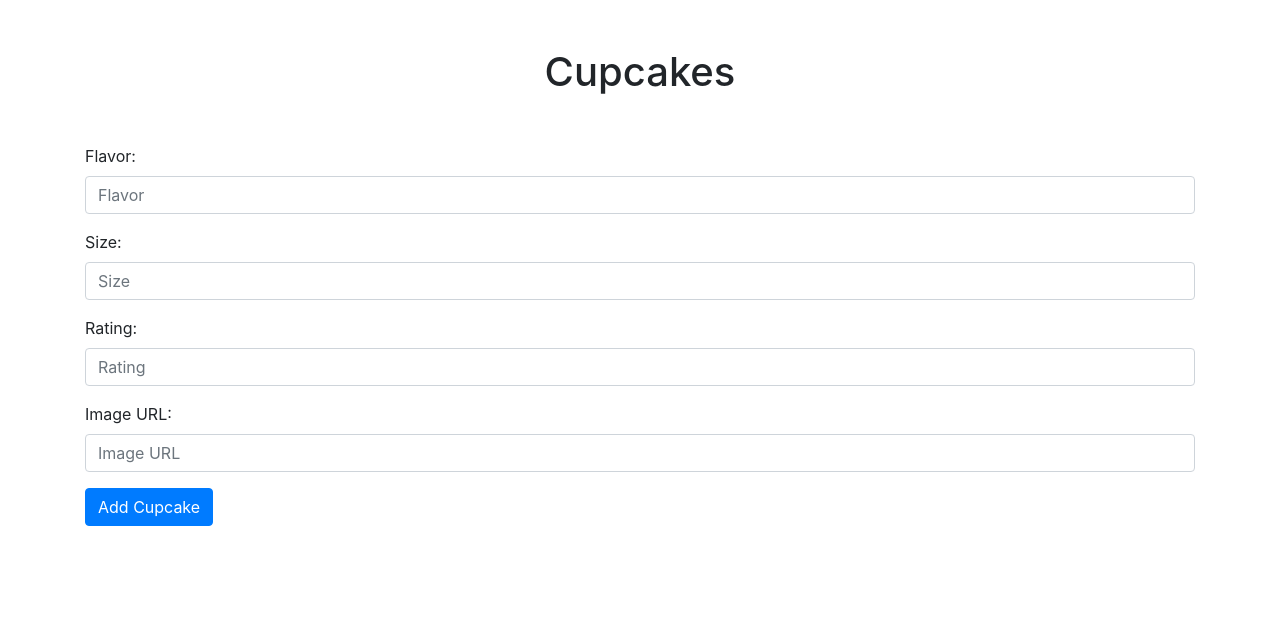
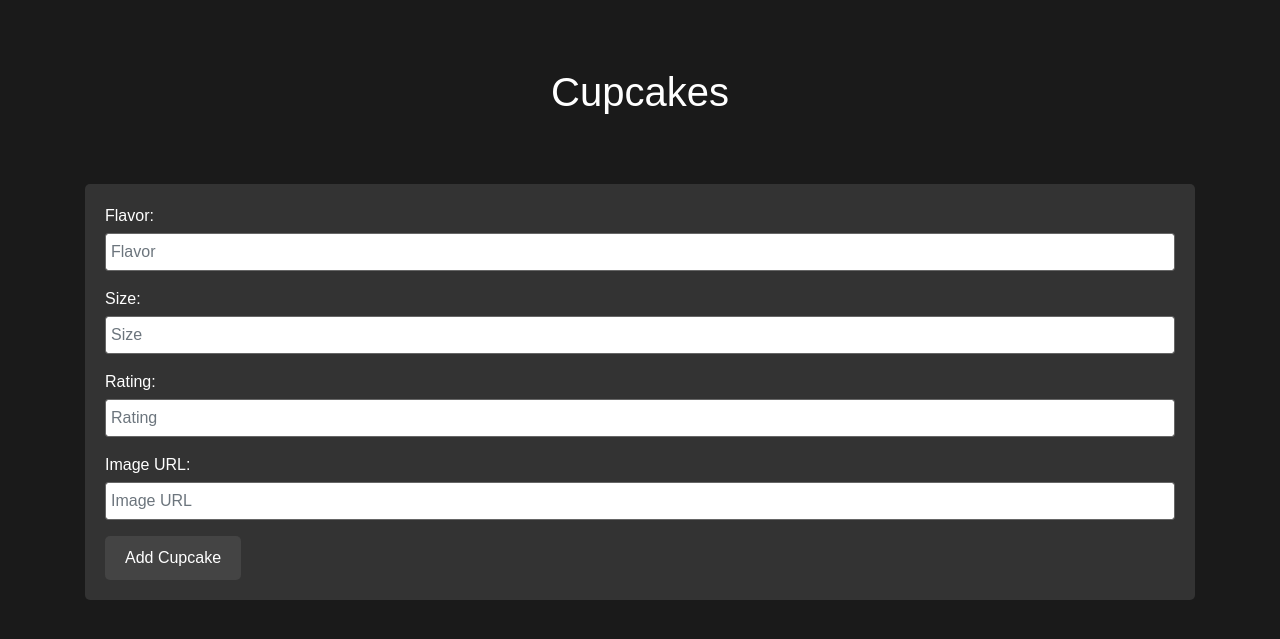
Before and after one commit to danielrhodes11/cupcakes-api, a Flask app: page / in a window 1280 px wide. Shown: the top 639 px of the page. Run offline with Flask 3, Linux system fonts and the light colour scheme; data that the repository does not hold is empty; some libraries are stand-ins or nearby versions.

Commit message:
added css stying, and completed project

```diff
--- a/static/app.js
+++ b/static/app.js
@@ -2,12 +2,20 @@ function fetchAndRenderCupcakes() {
     axios.get('/api/cupcakes')
         .then(response => {
             const cupcakes = response.data.cupcakes;
-            const cupcakeList = document.getElementById('cupcake-list');
+            const cupcakeList = document.getElementById('cupcakes-list');
             cupcakeList.innerHTML = '';
 
             cupcakes.forEach(cupcake => {
                 const listItem = document.createElement('li');
-                listItem.textContent = `${cupcake.flavor} - Size: ${cupcake.size}, Rating: ${cupcake.rating}`;
+                listItem.textContent = `Flavor: ${cupcake.flavor} - Size: ${cupcake.size}, Rating: ${cupcake.rating}`;
+
+                if (cupcake.image) {
+                    const image = document.createElement('img');
+                    image.src = cupcake.image;
+                    image.alt = `Image of ${cupcake.flavor} Cupcake`;
+                    listItem.appendChild(image);
+                }
+
                 cupcakeList.appendChild(listItem);
             });
         })
@@ -15,6 +23,7 @@ function fetchAndRenderCupcakes() {
             console.error('Error fetching cupcakes:', error);
         });
 }
+
 
 // Fetch cupcakes and render them when the page loads
 fetchAndRenderCupcakes();
@@ -33,7 +42,7 @@ document.getElementById('add-cupcake-form').addEventListener('submit', function
     axios.post('/api/cupcakes', formData)
         .then(response => {
             console.log('Cupcake added:', response.data.cupcake);
-            fetchAndRenderCupcakes(); // Fetch and render cupcakes after adding a new one
+            fetchAndRenderCupcakes();
         })
         .catch(error => {
             console.error('Error adding cupcake:', error);
--- /dev/null
+++ b/static/style.css
@@ -0,0 +1,71 @@
+
+/* styles.css */
+
+/* Body */
+body {
+    background-color: #1a1a1a;
+    color: #fff;
+    font-family: Arial, sans-serif;
+  }
+
+  /* Header */
+  h1 {
+    text-align: center;
+    padding: 20px;
+  }
+
+  /* Cupcakes List */
+  #cupcakes-list {
+    list-style: none;
+    padding: 0;
+  }
+
+  #cupcakes-list li {
+    margin-bottom: 10px;
+    padding: 10px;
+    background-color: #333;
+    border-radius: 5px;
+    display: flex;
+    align-items: center;
+  }
+
+  #cupcakes-list img {
+    width: 50px;
+    height: 50px;
+    margin-left: 10px;
+    border-radius: 20%;
+  }
+
+  /* Add Cupcake Form */
+  #add-cupcake-form {
+    margin-top: 20px;
+    background-color: #333;
+    padding: 20px;
+    border-radius: 5px;
+  }
+
+  #add-cupcake-form label {
+    display: block;
+    margin-bottom: 5px;
+  }
+
+  #add-cupcake-form input {
+    width: 100%;
+    padding: 5px;
+    margin-bottom: 10px;
+    border: 1px solid #666;
+    border-radius: 3px;
+  }
+
+  #add-cupcake-form button {
+    background-color: #444;
+    color: #fff;
+    border: none;
+    padding: 10px 20px;
+    border-radius: 5px;
+    cursor: pointer;
+  }
+
+  #add-cupcake-form button:hover {
+    background-color: #555;
+  }
--- a/templates/index.html
+++ b/templates/index.html
@@ -4,13 +4,14 @@
     <meta charset="UTF-8">
     <meta name="viewport" content="width=device-width, initial-scale=1.0">
     <link rel="stylesheet" href="https://stackpath.bootstrapcdn.com/bootstrap/4.5.2/css/bootstrap.min.css">
+    <link rel="stylesheet" href="static/style.css">
     <title>Cupcakes</title>
 </head>
 <body>
     <div class="container mt-5">
         <h1 class="text-center mb-4">Cupcakes</h1>
 
-        <ul id="cupcakes-list" class="list-group"></ul>
+        <ul id="cupcakes-list" class="list-group mb-4"></ul>
 
         <form id="add-cupcake-form" class="mt-4">
             <div class="form-group">
@@ -30,7 +31,7 @@
 
             <div class="form-group">
                 <label for="image">Image URL:</label>
-                <input type="text" id="image" name="image" class="form-control" placeholder="Image URL">
+                <input type="url" id="image" name="image" class="form-control" placeholder="Image URL">
             </div>
 
             <button type="submit" class="btn btn-primary">Add Cupcake</button>
```
